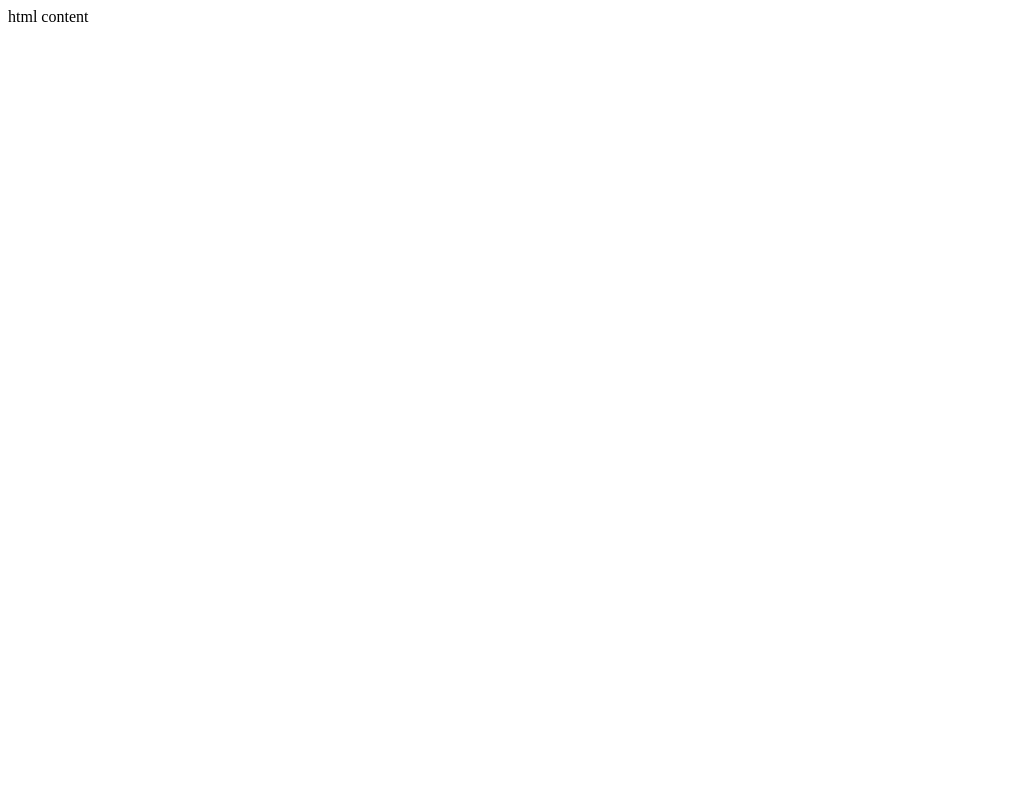
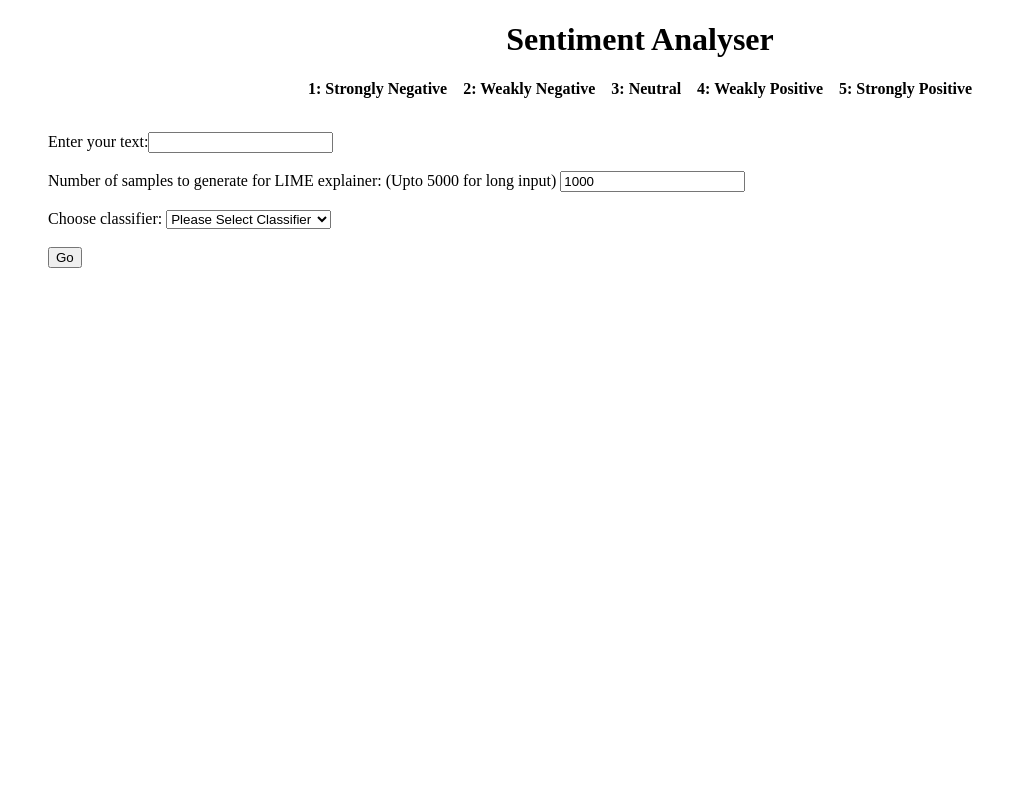
Before and after one commit to hiralbhanu/Sentiment_Analyser, a Flask app: page / in a window 1280 px wide. Before the commit the part shown is almost empty. Shown: the whole page, without its empty margins (0-1027 px from the left). Run offline with Flask 2, Linux system fonts and the light colour scheme.

Commit message:
Update index.html

```diff
--- a/templates/index.html
+++ b/templates/index.html
@@ -1 +1,47 @@
-html content
+<!doctype html>
+<html>
+<head>
+    <title>NLP explainer</title>
+    <link rel="stylesheet" href="{{ url_for('static', filename='style.css') }}">
+    <script src="https://ajax.googleapis.com/ajax/libs/jquery/3.4.1/jquery.min.js"></script>
+    <script>
+        $(function(){
+            var dynamicVar = '{% if classifier %}{{ classifier }}{% else%}base{% endif %}';
+            $("#classifier").val(dynamicVar).attr("selected", "selected");
+        });
+     </script>
+</head>
+<body>
+    <h1 align="center">Sentiment Analyser</h1>
+    <div align="center">
+        <b>
+        1: Strongly Negative &nbsp;&nbsp; 2: Weakly Negative &nbsp;&nbsp; 3: Neutral
+        &nbsp;&nbsp; 4: Weakly Positive &nbsp;&nbsp; 5: Strongly Positive </b>
+    </div><br>
+    <div class="container">
+        <form action="/result" method="post" >
+            <dl>
+                <dd>Enter your text:<input type=text name="entry"
+                                           value='{% if entry %}{{ entry }}{% endif %}'></dd><br>
+                <dd>Number of samples to generate for LIME explainer: (Upto 5000 for long input)
+                    <input type=text name="n_samples" value='{% if n_samples %}{{ n_samples }}{% else %}1000{% endif %}'></dd><br>
+                <dd>Choose classifier:
+                    <select name="classifier" id="classifier" selected="selected">
+                        <option value="base">Please Select Classifier</option>
+                        <option value="vader">VADER</option>
+                        <option value="logistic">Logistic Regression</option>
+                        <option value="svm">Support Vector Machine</option>
+                    </select>
+                </dd><br>
+                <dd><input type=submit value="Go"></dd>
+            </dl>
+        </form>
+    </div>
+    {% if exp %}
+        <h3 align="center">LIME-explained results using {{ classifier }}</h3>
+        <div class="container">
+            {{ exp|safe }}
+        </div>
+    {% endif %}
+</body>
+</html>
```
